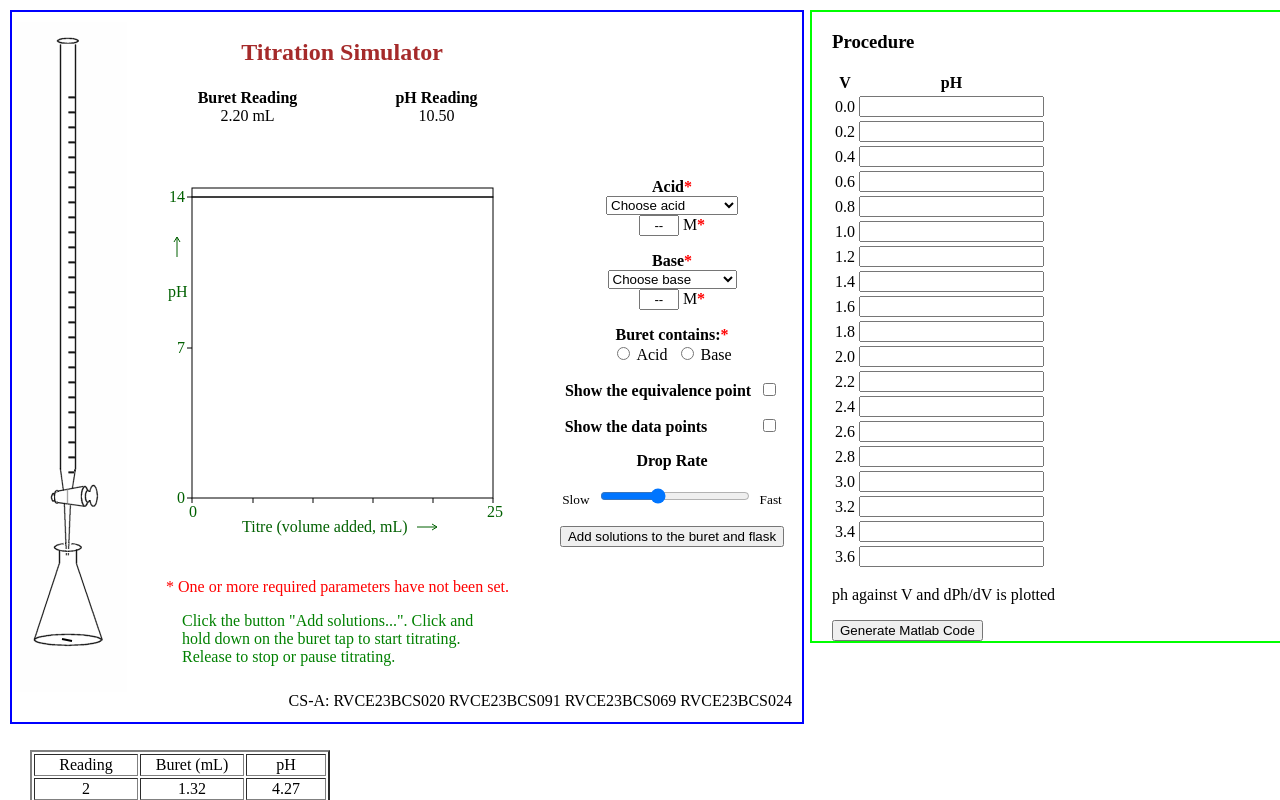
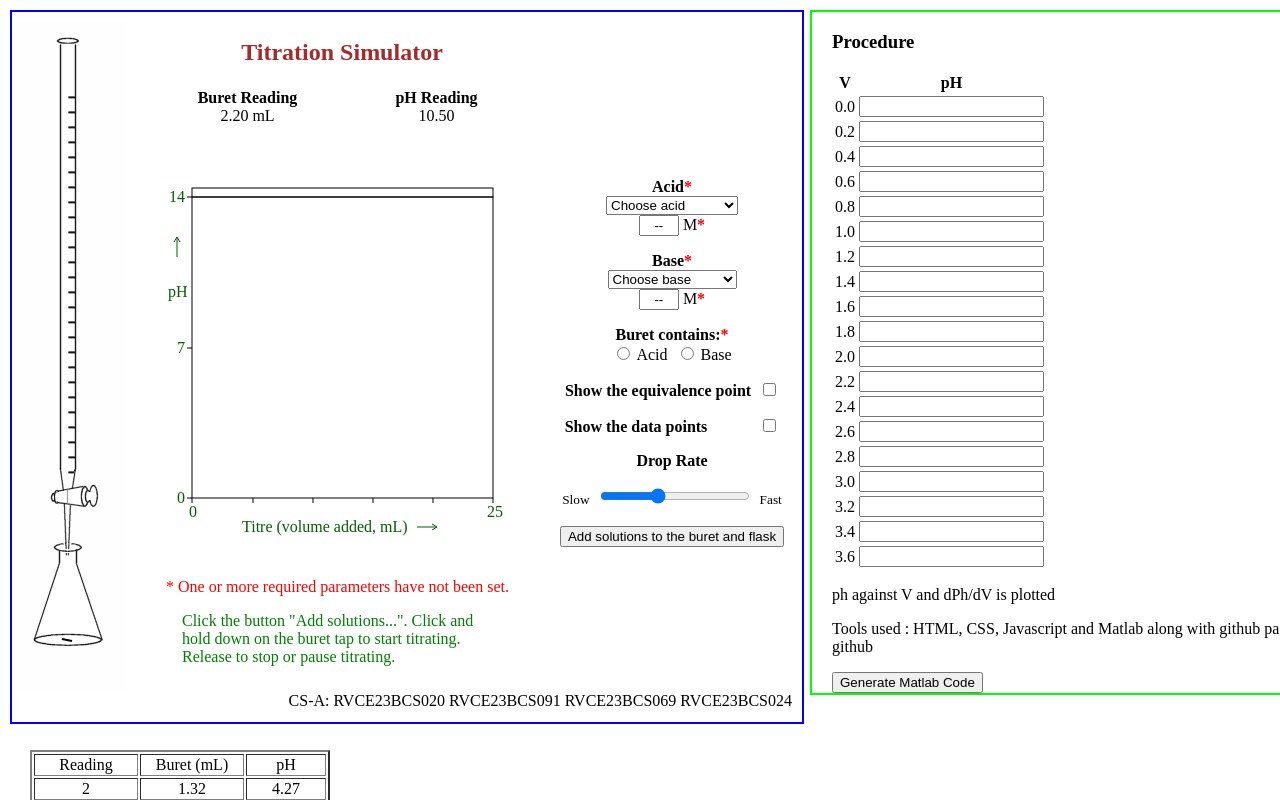
Before and after one commit to Anshrk/pka-simulation, a plain HTML site: page index.html in a window 1280 px wide. Drawn offline with Linux system fonts and the light colour scheme.

Commit message:
:stethoscope: Added tools required

```diff
--- a/index.html
+++ b/index.html
@@ -887,6 +887,7 @@ fprintf("Mass of the acid present in the given solution is: %0.4f", N_acid * mol
     <li>Determine thepKa of the given weak acid from two graphs</li>
     </ul>  -->
     <p>ph against V and dPh/dV is plotted</p>
+    <p> Tools used : HTML, CSS, Javascript and Matlab along with github pages and github</p>
     <input type="button" id="matlabGenerateButton" value="Generate Matlab Code" onclick="matlabGenerate()">
     </div>
 
```
